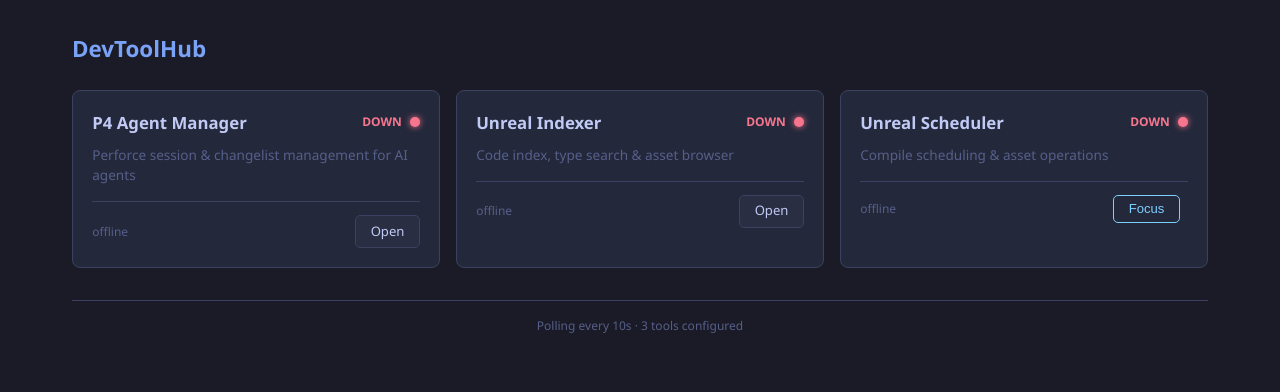
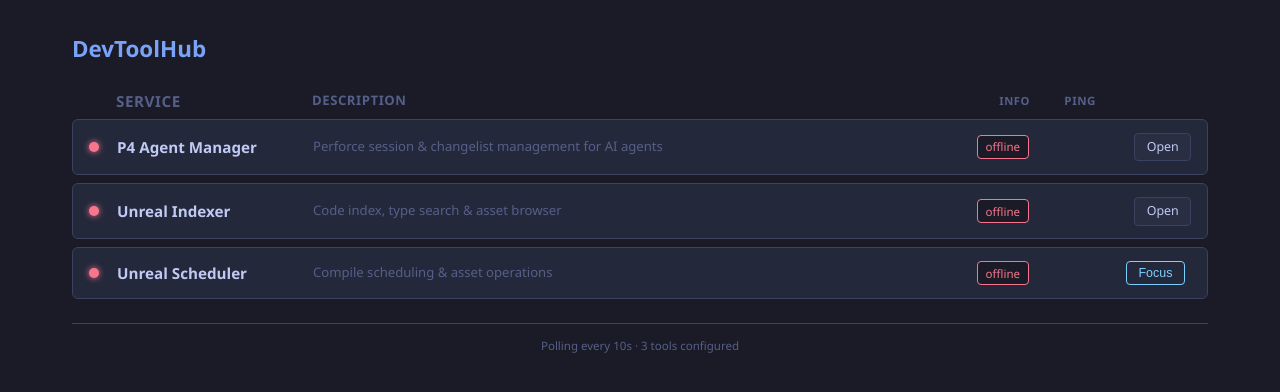
Before and after one commit to Joxx0r/devtoolhub, a FastAPI app: page / in a window 1280 px wide. Shown: the top 392 px of the page. Run offline with FastAPI, Linux system fonts and the light colour scheme.

Commit message:
Switch to row layout, add rich health details, fix cold start
- Row-based layout instead of grid cards (stable, scales to many tools)
- Extract details from health responses: memory, uptime, index stats
  for HTTP tools; PID and memory for process-detected desktop tools
- Run initial health check during startup so first page load has data
  instead of showing "unknown"
- Parse memoryMB/uptimeSeconds fields from Unreal Indexer health

Co-Authored-By: Claude Opus 4.6 <noreply@anthropic.com>

```diff
--- a/src/devtoolhub/app.py
+++ b/src/devtoolhub/app.py
@@ -35,6 +35,7 @@ class ToolStatus:
     status: str = "unknown"  # "up", "down", "unknown"
     latency_ms: int = 0
     last_checked: datetime | None = None
+    details: dict[str, str] = field(default_factory=dict)
 
 
 @dataclass
@@ -46,10 +47,18 @@ class HealthChecker:
     _task: asyncio.Task[None] | None = None
     _http_client: httpx.AsyncClient | None = None
 
-    def start(self) -> None:
+    def _init_statuses(self) -> None:
         for tool in self.hub_config.tools:
             self.statuses[tool.name] = ToolStatus()
+
+    async def run_initial_check(self) -> None:
+        """Run one health check synchronously so first page load has data."""
+        self._init_statuses()
         self._http_client = httpx.AsyncClient(timeout=PROBE_TIMEOUT)
+        await self._check_all()
+
+    def start_polling(self) -> None:
+        """Start the background polling loop (call after run_initial_check)."""
         self._task = asyncio.create_task(self._poll_loop())
 
     async def stop(self) -> None:
@@ -63,8 +72,6 @@ class HealthChecker:
             await self._http_client.aclose()
 
     async def _poll_loop(self) -> None:
-        # Run first check immediately
-        await self._check_all()
         while True:
             await asyncio.sleep(POLL_INTERVAL)
             await self._check_all()
@@ -76,18 +83,18 @@ class HealthChecker:
     async def _check_tool(self, tool: ToolConfig) -> None:
         strategy = tool.effective_health_check()
         t0 = time.monotonic()
+        up = False
+        details: dict[str, str] = {}
         try:
             if strategy == "http":
-                url = tool.health_url or tool.url
-                if not url:
-                    return
-                assert self._http_client is not None
-                resp = await self._http_client.get(url)
-                up = resp.status_code < 400
+                up, details = await self._check_http(tool)
             elif strategy == "tcp":
                 up = await self._check_tcp(tool)
+                if up:
+                    parsed = urlparse(tool.url)
+                    details["endpoint"] = f"{parsed.hostname}:{parsed.port}"
             elif strategy == "process":
-                up = await self._check_process(tool)
+                up, details = await self._check_process(tool)
             else:
                 return
         except Exception:
@@ -98,7 +105,81 @@ class HealthChecker:
             status="up" if up else "down",
             latency_ms=latency,
             last_checked=datetime.now(timezone.utc),
+            details=details,
         )
+
+    async def _check_http(self, tool: ToolConfig) -> tuple[bool, dict[str, str]]:
+        url = tool.health_url or tool.url
+        if not url:
+            return False, {}
+        assert self._http_client is not None
+        resp = await self._http_client.get(url)
+        up = resp.status_code < 400
+        details: dict[str, str] = {}
+
+        parsed = urlparse(url)
+        details["port"] = str(parsed.port or 80)
+
+        # Try to extract useful info from JSON health responses
+        if up:
+            try:
+                data = resp.json()
+                if isinstance(data, dict):
+                    details.update(self._extract_health_info(data))
+            except Exception:
+                pass
+
+        return up, details
+
+    def _extract_health_info(self, data: dict[str, Any]) -> dict[str, str]:
+        """Pull interesting fields from a JSON health response."""
+        info: dict[str, str] = {}
+
+        # Memory: "memory" (bytes) or "memoryMB" (already MB)
+        for mem_key in ("memoryMB", "memory"):
+            mem = data.get(mem_key)
+            if isinstance(mem, dict):
+                rss = mem.get("rss")
+                if rss and isinstance(rss, (int, float)):
+                    if mem_key == "memoryMB":
+                        info["memory"] = f"{int(rss)} MB"
+                    else:
+                        info["memory"] = f"{rss / (1024 * 1024):.0f} MB"
+                break
+
+        # Version
+        for key in ("version", "ver"):
+            if key in data and data[key]:
+                info["version"] = str(data[key])
+                break
+
+        # Uptime: "uptime" or "uptimeSeconds"
+        for key in ("uptimeSeconds", "uptime"):
+            val = data.get(key)
+            if isinstance(val, (int, float)):
+                secs = int(val)
+                hours = secs // 3600
+                mins = (secs % 3600) // 60
+                if hours > 0:
+                    info["uptime"] = f"{hours}h {mins}m"
+                else:
+                    info["uptime"] = f"{mins}m"
+                break
+
+        # Nested index stats (e.g. memoryIndex.types)
+        mem_idx = data.get("memoryIndex")
+        if isinstance(mem_idx, dict):
+            for key in ("types", "files", "members"):
+                val = mem_idx.get(key)
+                if isinstance(val, (int, float)):
+                    info[key] = f"{int(val):,}"
+
+        # Top-level stats
+        for key in ("types", "files", "members"):
+            if key not in info and key in data and isinstance(data[key], (int, float)):
+                info[key] = f"{int(data[key]):,}"
+
+        return info
 
     async def _check_tcp(self, tool: ToolConfig) -> bool:
         url = tool.url
@@ -118,27 +199,59 @@ class HealthChecker:
         except (OSError, asyncio.TimeoutError):
             return False
 
-    async def _check_process(self, tool: ToolConfig) -> bool:
+    async def _check_process(
+        self, tool: ToolConfig
+    ) -> tuple[bool, dict[str, str]]:
         pattern = tool.process_pattern
         if not pattern:
-            return False
+            return False, {}
         try:
             proc = await asyncio.create_subprocess_exec(
                 "wmic",
                 "process",
+                "where",
+                f"commandline like '%{pattern}%'",
                 "get",
-                "commandline",
-                "/format:list",
+                "processid,workingsetsize",
+                "/format:csv",
                 stdout=asyncio.subprocess.PIPE,
                 stderr=asyncio.subprocess.DEVNULL,
             )
             stdout, _ = await asyncio.wait_for(
                 proc.communicate(), timeout=PROBE_TIMEOUT + 2
             )
-            output = stdout.decode("utf-8", errors="replace").lower()
-            return pattern.lower() in output
+            output = stdout.decode("utf-8", errors="replace")
+            details: dict[str, str] = {}
+            # Parse CSV: Node,ProcessId,WorkingSetSize
+            lines = [
+                ln.strip()
+                for ln in output.strip().splitlines()
+                if ln.strip() and not ln.strip().startswith("Node")
+            ]
+            if not lines:
+                return False, {}
+
+            # Aggregate memory across matching processes
+            total_mem = 0
+            pids: list[str] = []
+            for line in lines:
+                parts = line.split(",")
+                if len(parts) >= 3:
+                    pid = parts[1].strip()
+                    ws = parts[2].strip()
+                    if pid and pid.isdigit():
+                        pids.append(pid)
+                    if ws and ws.isdigit():
+                        total_mem += int(ws)
+
+            if pids:
+                details["pid"] = pids[0] if len(pids) == 1 else f"{pids[0]} (+{len(pids)-1})"
+            if total_mem > 0:
+                details["memory"] = f"{total_mem / (1024 * 1024):.0f} MB"
+
+            return len(pids) > 0, details
         except (OSError, asyncio.TimeoutError):
-            return False
+            return False, {}
 
     def get_all_statuses(self) -> dict[str, dict[str, Any]]:
         result: dict[str, dict[str, Any]] = {}
@@ -146,6 +259,7 @@ class HealthChecker:
             result[name] = {
                 "status": st.status,
                 "latency_ms": st.latency_ms,
+                "details": st.details,
                 "last_checked": (
                     st.last_checked.isoformat() if st.last_checked else None
                 ),
@@ -159,7 +273,9 @@ def create_app() -> FastAPI:
 
     @asynccontextmanager
     async def lifespan(app: FastAPI):
-        checker.start()
+        # Run initial check so first page load already has data
+        await checker.run_initial_check()
+        checker.start_polling()
         yield
         await checker.stop()
 
--- a/src/devtoolhub/static/style.css
+++ b/src/devtoolhub/static/style.css
@@ -31,95 +31,131 @@ h1 {
     color: var(--accent);
 }
 
-/* Tool cards grid */
-.tools-grid {
-    display: grid;
-    grid-template-columns: repeat(auto-fill, minmax(320px, 1fr));
-    gap: 1rem;
+/* Tool rows - vertical list */
+.tools-list {
+    display: flex;
+    flex-direction: column;
+    gap: 0.5rem;
 }
 
-.tool-card {
+.tool-row {
+    display: flex;
+    align-items: center;
+    gap: 1rem;
     background: var(--bg-surface);
     border: 1px solid var(--border);
-    border-radius: 8px;
-    padding: 1.2rem;
+    border-radius: 6px;
+    padding: 0.8rem 1rem;
     transition: border-color 0.2s;
+    min-height: 3.2rem;
 }
 
-.tool-card:hover {
+.tool-row:hover {
     border-color: var(--accent);
 }
 
-.tool-header {
+/* Status dot - fixed width so rows align */
+.tool-status {
+    flex-shrink: 0;
+    width: 12px;
     display: flex;
     align-items: center;
-    justify-content: space-between;
-    margin-bottom: 0.6rem;
 }
 
-.tool-name {
-    font-size: 1.05rem;
-    font-weight: 600;
-}
-
-.tool-description {
-    color: var(--text-muted);
-    font-size: 0.85rem;
-    margin-bottom: 1rem;
-}
-
-/* Status indicator */
 .status-dot {
     width: 10px;
     height: 10px;
     border-radius: 50%;
-    display: inline-block;
-    flex-shrink: 0;
+    display: block;
 }
 
 .status-dot.up { background: var(--green); box-shadow: 0 0 6px var(--green); }
 .status-dot.down { background: var(--red); box-shadow: 0 0 6px var(--red); }
-.status-dot.unknown { background: var(--text-muted); }
+.status-dot.unknown { background: var(--text-muted); animation: pulse 1.5s ease-in-out infinite; }
 
-.status-info {
+@keyframes pulse {
+    0%, 100% { opacity: 1; }
+    50% { opacity: 0.4; }
+}
+
+/* Name column - fixed width */
+.tool-name {
+    flex-shrink: 0;
+    width: 180px;
+    font-weight: 600;
+    font-size: 0.95rem;
+    white-space: nowrap;
+    overflow: hidden;
+    text-overflow: ellipsis;
+}
+
+/* Description - takes remaining space */
+.tool-desc {
+    flex: 1;
+    color: var(--text-muted);
+    font-size: 0.82rem;
+    white-space: nowrap;
+    overflow: hidden;
+    text-overflow: ellipsis;
+    min-width: 0;
+}
+
+/* Details tags */
+.tool-details {
+    flex-shrink: 0;
+    display: flex;
+    gap: 0.4rem;
+    align-items: center;
+    flex-wrap: nowrap;
+}
+
+.detail-tag {
+    display: inline-flex;
+    align-items: center;
+    gap: 0.25rem;
+    padding: 0.15rem 0.5rem;
+    background: var(--bg);
+    border: 1px solid var(--border);
+    border-radius: 4px;
+    font-size: 0.72rem;
+    color: var(--text-muted);
+    white-space: nowrap;
+}
+
+.detail-tag .detail-label {
+    color: var(--text-muted);
+    opacity: 0.7;
+}
+
+.detail-tag .detail-value {
+    color: var(--text);
+}
+
+/* Latency */
+.tool-latency {
+    flex-shrink: 0;
+    width: 50px;
+    text-align: right;
+    font-size: 0.72rem;
+    color: var(--text-muted);
+    font-variant-numeric: tabular-nums;
+}
+
+/* Action button */
+.tool-action {
+    flex-shrink: 0;
+    width: 80px;
     display: flex;
     align-items: center;
-    gap: 0.5rem;
-    font-size: 0.8rem;
-    color: var(--text-muted);
+    justify-content: flex-end;
+    gap: 0.4rem;
 }
 
-.status-label {
-    font-size: 0.75rem;
-    text-transform: uppercase;
-    font-weight: 600;
-}
-
-.status-label.up { color: var(--green); }
-.status-label.down { color: var(--red); }
-.status-label.unknown { color: var(--text-muted); }
-
-/* Card footer with action */
-.tool-footer {
-    display: flex;
-    align-items: center;
-    justify-content: space-between;
-    margin-top: 0.8rem;
-    padding-top: 0.8rem;
-    border-top: 1px solid var(--border);
-}
-
-.latency {
-    font-size: 0.75rem;
-    color: var(--text-muted);
-}
-
-/* Buttons */
 .btn {
     display: inline-block;
-    padding: 0.35rem 0.9rem;
-    border-radius: 5px;
-    font-size: 0.82rem;
+    padding: 0.25rem 0.7rem;
+    border-radius: 4px;
+    font-size: 0.78rem;
     font-weight: 500;
     text-decoration: none;
     cursor: pointer;
@@ -127,6 +163,7 @@ h1 {
     background: var(--bg-hover);
     color: var(--text);
     transition: background 0.15s, border-color 0.15s;
+    white-space: nowrap;
 }
 
 .btn:hover {
@@ -137,9 +174,9 @@ h1 {
 }
 
 .btn-focus {
-    background: transparent;
     border-color: var(--cyan);
     color: var(--cyan);
+    background: transparent;
 }
 
 .btn-focus:hover {
@@ -149,8 +186,7 @@ h1 {
 
 /* Focus feedback */
 .focus-feedback {
-    font-size: 0.75rem;
-    margin-left: 0.5rem;
+    font-size: 0.7rem;
 }
 
 .focus-feedback.ok { color: var(--green); }
@@ -158,10 +194,30 @@ h1 {
 
 /* Footer */
 .hub-footer {
-    margin-top: 2rem;
-    padding-top: 1rem;
+    margin-top: 1.5rem;
+    padding-top: 0.8rem;
     border-top: 1px solid var(--border);
-    font-size: 0.75rem;
+    font-size: 0.72rem;
     color: var(--text-muted);
     text-align: center;
 }
+
+/* Column header */
+.tools-header {
+    display: flex;
+    align-items: center;
+    gap: 1rem;
+    padding: 0 1rem 0.4rem;
+    font-size: 0.7rem;
+    color: var(--text-muted);
+    text-transform: uppercase;
+    letter-spacing: 0.05em;
+    font-weight: 600;
+}
+
+.tools-header .tool-status { width: 12px; }
+.tools-header .tool-name { width: 180px; }
+.tools-header .tool-desc { flex: 1; min-width: 0; }
+.tools-header .tool-details-hdr { flex-shrink: 0; }
+.tools-header .tool-latency { width: 50px; text-align: right; }
+.tools-header .tool-action { width: 80px; text-align: right; }
--- a/src/devtoolhub/templates/dashboard.html
+++ b/src/devtoolhub/templates/dashboard.html
@@ -10,40 +10,59 @@
 </head>
 <body>
     <h1>DevToolHub</h1>
+
+    <div class="tools-header">
+        <span class="tool-status"></span>
+        <span class="tool-name">Service</span>
+        <span class="tool-desc">Description</span>
+        <span class="tool-details-hdr">Info</span>
+        <span class="tool-latency">Ping</span>
+        <span class="tool-action"></span>
+    </div>
 {% endif %}
 
-    <div class="tools-grid"
+    <div class="tools-list"
          hx-get="/partials/status"
          hx-trigger="every 10s"
          hx-swap="innerHTML">
         {% for tool in tools %}
         {% set st = statuses.get(tool.name) %}
         {% set status_class = st.status if st else "unknown" %}
-        <div class="tool-card">
-            <div class="tool-header">
-                <span class="tool-name">{{ tool.name }}</span>
-                <div class="status-info">
-                    <span class="status-label {{ status_class }}">{{ status_class | upper }}</span>
-                    <span class="status-dot {{ status_class }}"></span>
-                </div>
+        <div class="tool-row">
+            <div class="tool-status">
+                <span class="status-dot {{ status_class }}"
+                      title="{{ status_class | upper }}"></span>
             </div>
 
-            {% if tool.description %}
-            <div class="tool-description">{{ tool.description }}</div>
+            <div class="tool-name" title="{{ tool.name }}">{{ tool.name }}</div>
+
+            <div class="tool-desc" title="{{ tool.description }}">
+                {{ tool.description }}
+            </div>
+
+            <div class="tool-details">
+                {% if st and st.details %}
+                    {% for key, val in st.details.items() %}
+                    <span class="detail-tag">
+                        <span class="detail-label">{{ key }}</span>
+                        <span class="detail-value">{{ val }}</span>
+                    </span>
+                    {% endfor %}
                 {% endif %}
+                {% if st and st.status == "down" %}
+                    <span class="detail-tag" style="border-color: var(--red);">
+                        <span class="detail-value" style="color: var(--red);">offline</span>
+                    </span>
+                {% endif %}
+            </div>
 
-            <div class="tool-footer">
-                <span class="latency">
-                    {% if st and st.latency_ms and st.status == "up" %}
+            <div class="tool-latency">
+                {% if st and st.status == "up" and st.latency_ms %}
                     {{ st.latency_ms }}ms
-                    {% elif st and st.status == "down" %}
-                        offline
-                    {% else %}
-                        checking...
                 {% endif %}
-                </span>
+            </div>
 
-                <div style="display:flex; align-items:center;">
+            <div class="tool-action">
                 {% if tool.url %}
                     <a href="{{ tool.url }}" target="_blank" rel="noopener" class="btn">Open</a>
                 {% elif tool.window_title %}
@@ -57,7 +76,6 @@
                 {% endif %}
             </div>
         </div>
-        </div>
         {% endfor %}
     </div>
 
@@ -67,7 +85,6 @@
     </div>
 
     <script>
-    // Handle focus API responses
     document.body.addEventListener("htmx:afterRequest", function(evt) {
         if (!evt.detail.pathInfo || !evt.detail.pathInfo.requestPath.startsWith("/api/focus/")) return;
         var fb = evt.detail.target;
```
Lines whose indentation alone changed are shown as unchanged.
